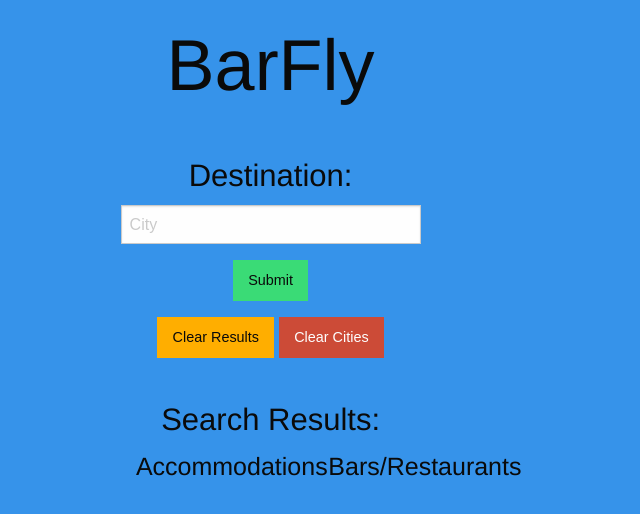
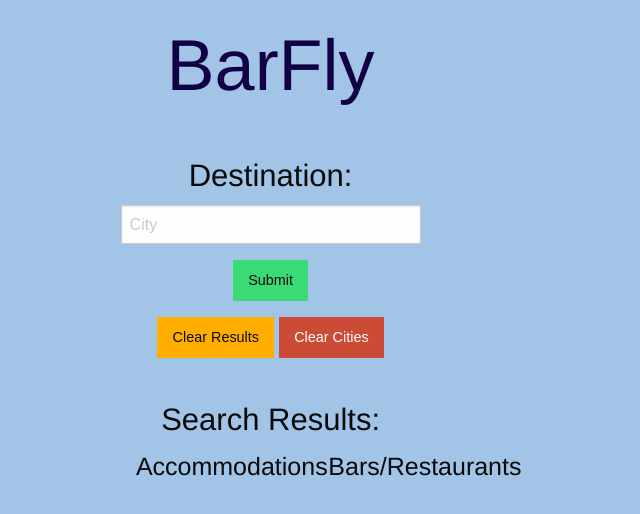
Before and after one commit to spaghettimedic/Project1-BarFly, a plain HTML site: page index.html in a window 1280 px wide. Shown: the whole page, without its empty margins (331-971 px from the left). Drawn offline with nearby package versions, Linux system fonts and the light colour scheme.

Commit message:
updated colors

```diff
--- a/assets/css/styles.css
+++ b/assets/css/styles.css
@@ -2,7 +2,7 @@ body{
 margin: 0;
 padding: 0;
 font-family:'Montserrat', sans-serif;
-background-color: rgba(7, 122, 230, 0.808);
+background-color: rgba(140, 184, 226, 0.808);
 }
 
 header {
@@ -25,6 +25,7 @@ main {
 
 h1{
     font-size: 72px;
+    color: rgba(18, 0, 68);
 }
 
 .button-group, h4 {
```
